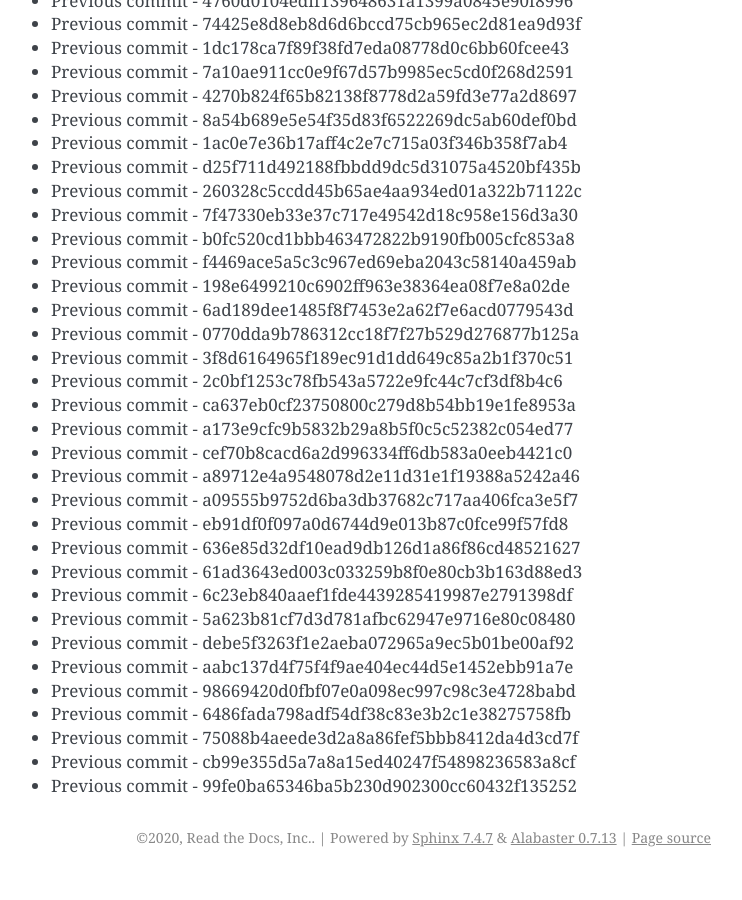
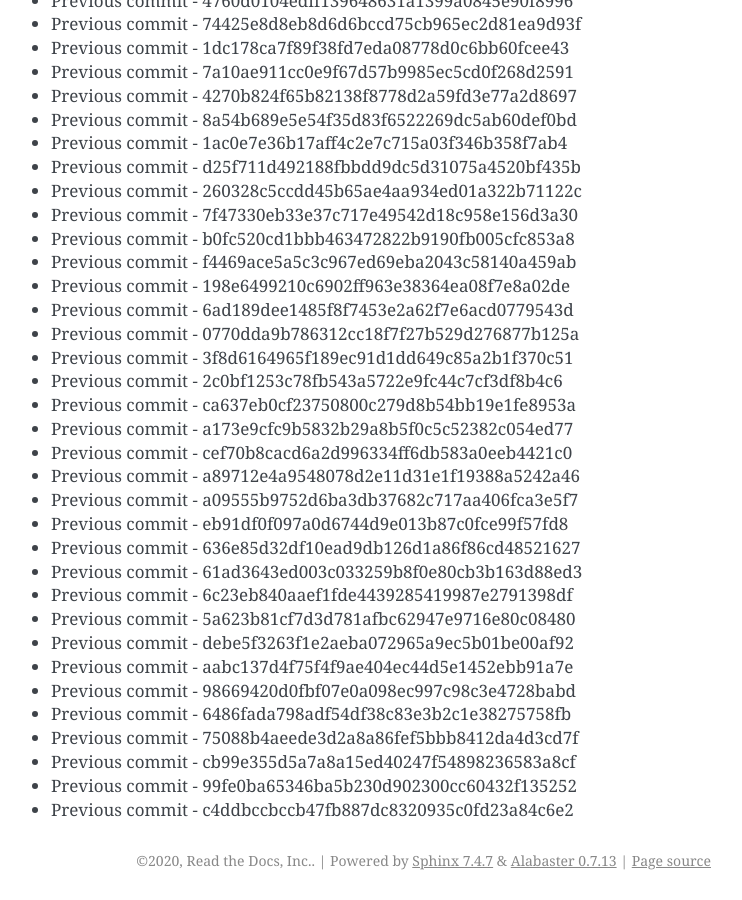
Before and after one commit to readthedocs/rtd-git-stresstest, a Sphinx documentation site: the page built from docs/updates.rst, in a window 1280 px wide and 900 px high, scrolled down 90393 px. Shown: the whole window, without its empty margins (399-1141 px from the left). Built offline with Sphinx 7.4.7, drawn with Linux system fonts in a browser that asks for light colours; before the commit the page ends 91270 px from its top, so only the background shows below that.

Commit message:
Generating commit from previous: c4ddbccbccb47fb887dc8320935c0fd23a84c6e2

```diff
--- a/docs/updates.rst
+++ b/docs/updates.rst
@@ -3830,3 +3830,4 @@ It can be tested for any performance characteristics.
 * Previous commit - 75088b4aeede3d2a8a86fef5bbb8412da4d3cd7f
 * Previous commit - cb99e355d5a7a8a15ed40247f54898236583a8cf
 * Previous commit - 99fe0ba65346ba5b230d902300cc60432f135252
+* Previous commit - c4ddbccbccb47fb887dc8320935c0fd23a84c6e2
```
